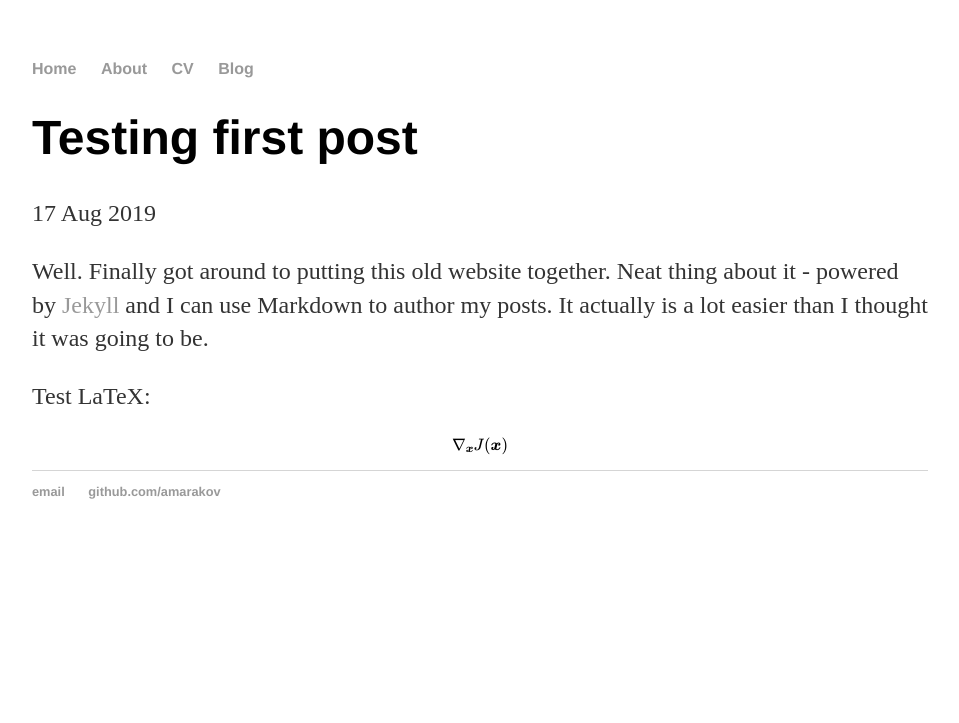
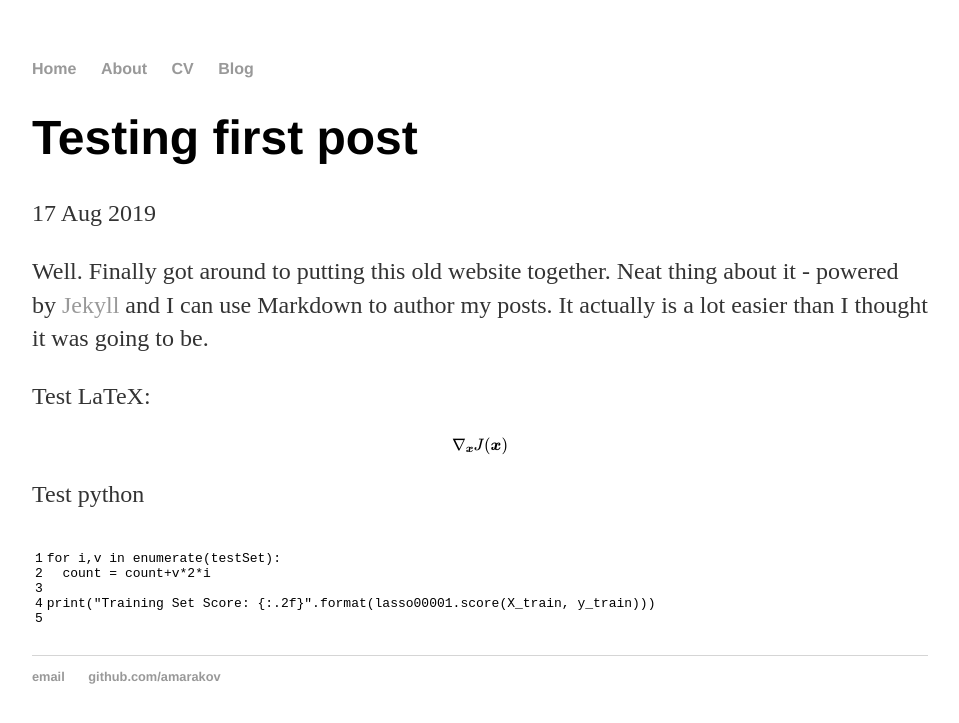
Before and after one commit to amarakov/amarakov.github.io, a Jekyll site: the page built from _posts/2019-08-17-test-post.md, in a window 1280 px wide. Shown: the top 723 px of the page, without its empty margins (160-1119 px from the left). Built offline with Jekyll 4.4.1, drawn with Linux system fonts in a browser that asks for light colours; formulas are drawn with MathJax 3.

Commit message:
Update 2019-08-17-test-post.md

````diff
--- a/_posts/2019-08-17-test-post.md
+++ b/_posts/2019-08-17-test-post.md
@@ -10,3 +10,15 @@ Well. Finally got around to putting this old website together. Neat thing about
 Test LaTeX:
 
 $$ \nabla_\boldsymbol{x} J(\boldsymbol{x}) $$
+
+
+
+Test python
+
+```python
+for i,v in enumerate(testSet):
+  count = count+v*2*i
+
+print("Training Set Score: {:.2f}".format(lasso00001.score(X_train, y_train)))
+
+```
````
